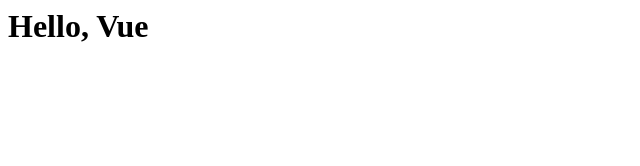
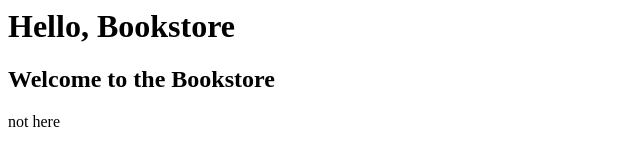
Before and after one commit to YoAhdi/Bookshowcase--Vue, a plain HTML site: page index.html in a window 1280 px wide. Shown: the whole page, without its empty margins (0-640 px from the left). Drawn offline with nearby package versions, Linux system fonts and the light colour scheme.

Commit message:
Vue App created for book shocase

```diff
--- a/app.js
+++ b/app.js
@@ -1 +1,6 @@
-const app = Vue.createApp()
+const app = Vue.createApp({
+    //data, functions
+    //template: '<h2>I am the template</h2>'
+})
+
+app.mount('#app')
--- a/index.html
+++ b/index.html
@@ -6,7 +6,15 @@
     <script src="https://unpkg.com/vue@3.0.2"></script>
 </head>
 <body>
-    <h1> Hello, Vue</h1>
+    <h1> Hello, Bookstore</h1>
+
+    <div id="app">
+        <h2>Welcome to the Bookstore</h2>
+
+    </div>
+
+    <p>not here</p>
+
 
     <script src="app.js"></script>
 </body>
```
